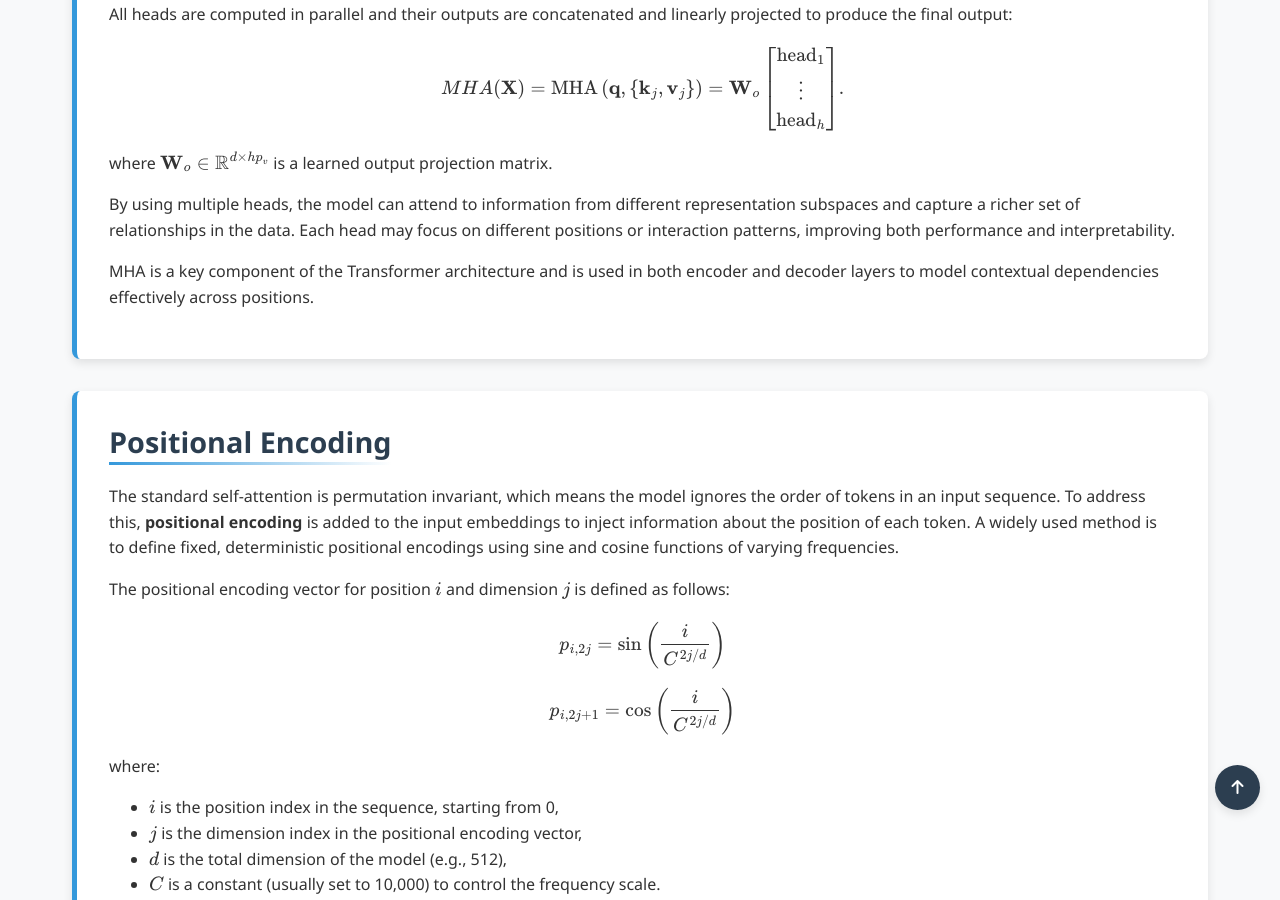
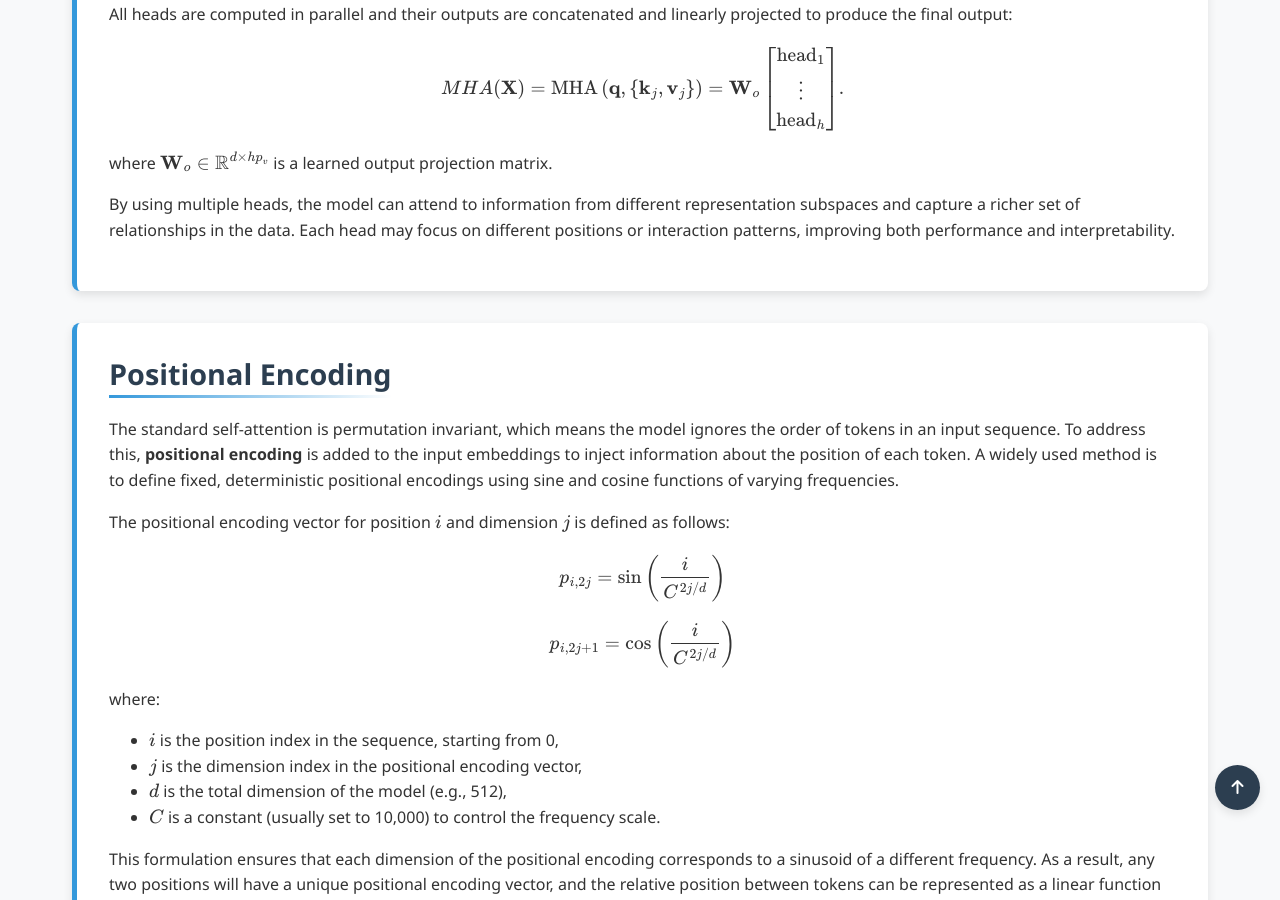
Before and after one commit to Yusukey01/yusukey01.github.io, a Jekyll site: the page built from Mathematics/Machine_learning/deep_nn.html, in a window 1280 px wide and 900 px high, scrolled down 4414 px. Built offline with Jekyll 4.4.1, drawn with Linux system fonts in a browser that asks for light colours.

```diff
--- a/Mathematics/Machine_learning/deep_nn.html
+++ b/Mathematics/Machine_learning/deep_nn.html
@@ -228,10 +228,6 @@ uses_python: false
                     By using multiple heads, the model can attend to information from different representation subspaces and capture a richer set of relationships in the data.
                     Each head may focus on different positions or interaction patterns, improving both performance and interpretability.
                 </p>
-
-                <p>
-                    MHA is a key component of the Transformer architecture and is used in both encoder and decoder layers to model contextual dependencies effectively across positions.
-                </p>
             </section>
 
 
```
